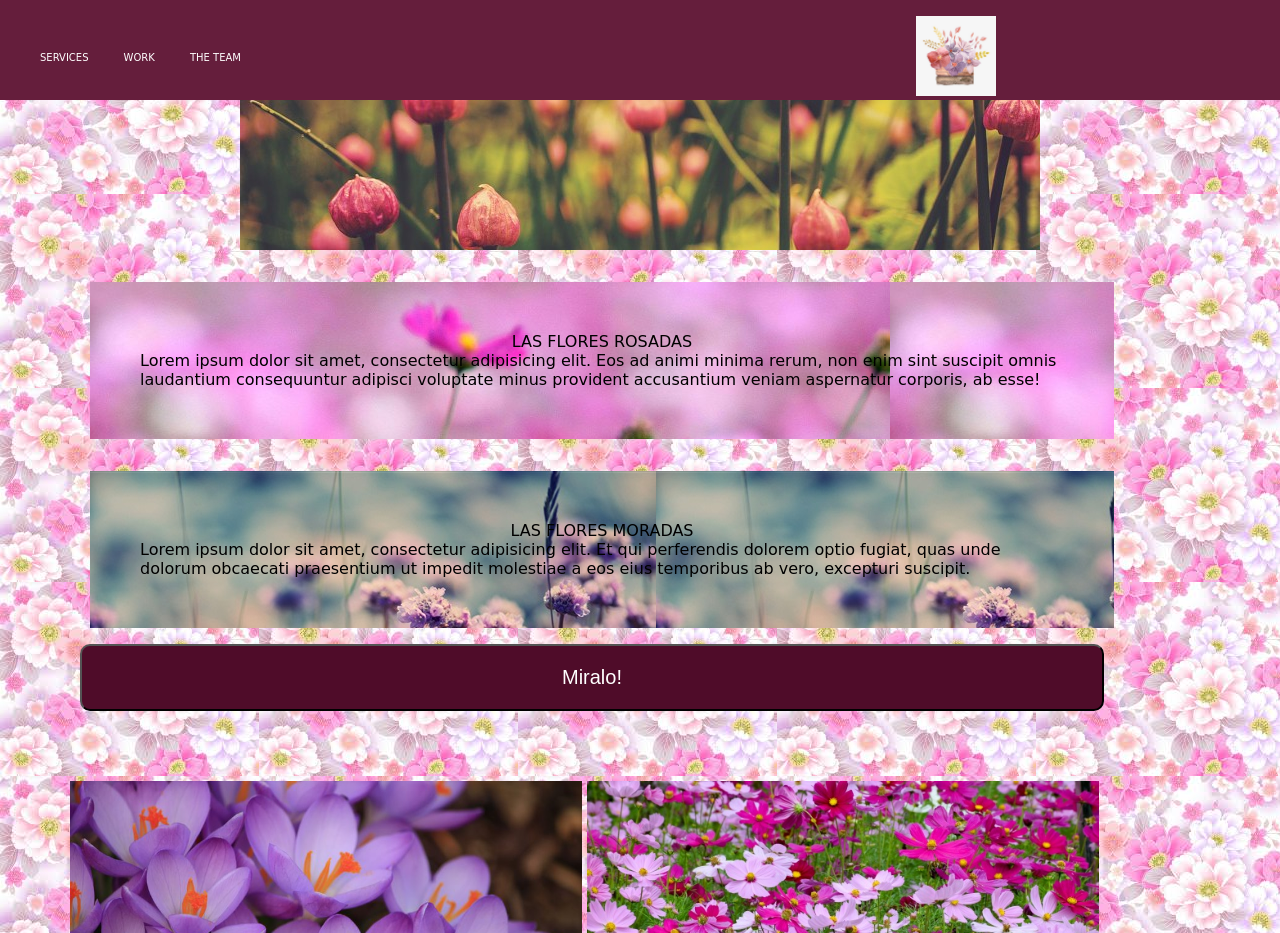
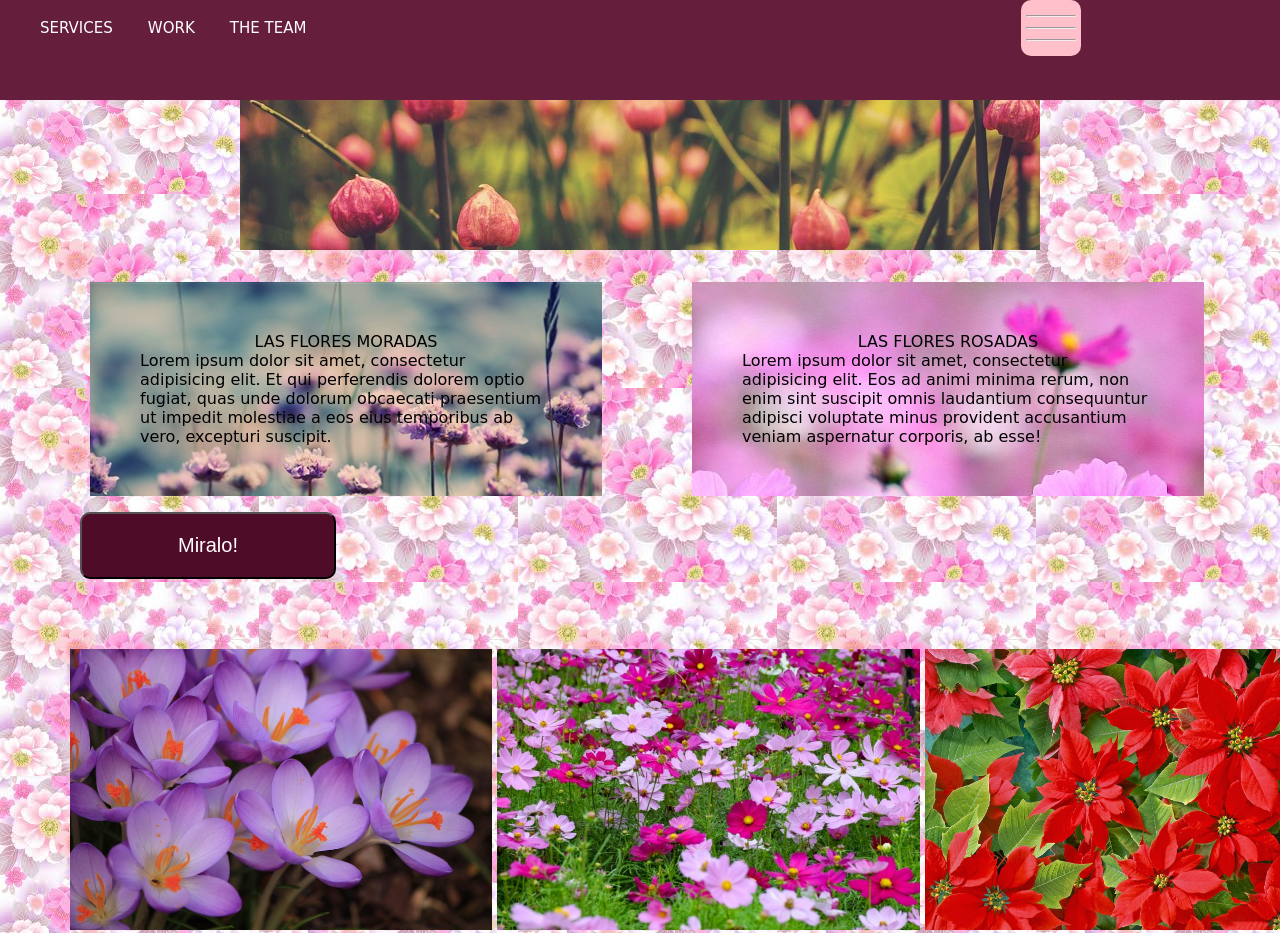
Before and after one commit to mariaahv/responsive_2, a plain HTML site: page index.html in a window 1280 px wide. Shown: the top 933 px of the page. Drawn offline with Linux system fonts and the light colour scheme.

Commit message:
revision

```diff
--- a/css/main.css
+++ b/css/main.css
@@ -26,10 +26,6 @@ a:hover {
 li{
   list-style: none;
 }
-img {
-  vertical-align: middle;
-}
-
 
 header{
 
@@ -38,21 +34,25 @@ header{
   top:0;
   width: 100%;
   height: 100px;
-
 }
 
 header nav {
-
 display: inline-block;
 margin-right: 600px;
 }
 
-header figure{
-  display:inline-block;
+#btn{
+width: 60px;
+background: pink;
+padding: 5px;
+border: none;
+vertical-align: middle;
+height: auto;
+}
 
-}
-header .logo{
-  width: 80px;
+#btn:hover{
+  background:fuchsia;
+  color:white;
 }
 
 header li{
@@ -62,8 +62,9 @@ header li{
 
 header li a{
   color:white;
-  font-size: 20px;
+  font-size: 50px;
   text-transform: uppercase;
+
 }
 .subimagen{
   /*outline: 1px solid red;*/
@@ -167,6 +168,9 @@ footer{
    display: inline-block;
    font-size: 10px;
  }
+ #btn{
+   width: 8%;
+ }
   .p1{
     width:100%;
   }
@@ -236,6 +240,11 @@ footer{
   header li a{
     display: inline-block;
     font-size: 10px;
+  }
+
+  #btn{
+    width: 8%;
+    float: left;
   }
    .p1{
      width:80%;
@@ -314,7 +323,7 @@ footer{
 
   header li a{
     display: inline-block;
-    font-size: 10px;
+    font-size: 15px;
   }
    .p1{
      width:50%;
@@ -323,7 +332,7 @@ footer{
      width: 50%;
    }
    button{
-     width: 50%;
+     width: 30%;
    }
    .details-1{
      width: 30%;
@@ -387,31 +396,34 @@ footer{
 
   header li a{
     display: inline-block;
-    font-size: 10px;
+    font-size: 15px;
   }
    .p1{
-     width:80%;
+     width:40%;
      margin-left: 90px;
+
    }
    .p2{
-     width: 80%;
+     width: 40%;
      margin-left: 90px;
+
    }
    button{
-     width: 80%;
+     width: 20%;
      margin-left: 80px;
+     display: inline-block;
    }
    .details-1{
-     width: 40%;
+     width:  33%;
 
    }
 
    .details-2{
-     width: 40%;
+     width:  33%;
 
    }
    .details-3{
-     width: 50%;
+     width:  33%;
 
    }
    footer{
--- a/index.html
+++ b/index.html
@@ -17,9 +17,13 @@
       <li><a href="#">the team</a></li>
     </ul>
     </nav>
-<figure>
-  <img class="logo" src="assets/images/logo1.jpg" alt="logo">
-</figure>
+
+    <button id='btn'>
+        <hr>
+        <hr>
+        <hr>
+    </button>
+
 </header>
 <section>
 <figure class="subimagen" >
@@ -44,19 +48,24 @@
     <p class="p-details">Lorem ipsum dolor sit amet, consectetur adipisicing elit.
        Ex voluptas quis sapiente a error magni tempore aspernatur,
       nostrum explicabo est, animi, voluptatibus velit consectetur
-      stotam quam aliquam nesciunt fugiat assumenda.</p></div>
+      stotam quam aliquam nesciunt fugiat assumenda.</p>
+  </div>
 
-  <div class="details-2"><img src="assets/images/sr.jpg" alt="" class="details" >
+  <div class="details-2">
+    <img src="assets/images/sr.jpg" alt="" class="details" >
     <p class="p-details">Lorem ipsum dolor sit amet, consectetur adipisicing elit.
       Ex voluptas quis sapiente a error magni tempore aspernatur,
       nostrum explicabo est, animi, voluptatibus velit consectetur
-      stotam quam aliquam nesciunt fugiat assumenda.</p></div>
+      stotam quam aliquam nesciunt fugiat assumenda.</p>
+  </div>
 
-  <div class="details-3"><img src="assets/images/sroj.jpg" alt="" class="details" >
+  <div class="details-3">
+    <img src="assets/images/sroj.jpg" alt="" class="details" >
     <p class="p-details">Lorem ipsum dolor sit amet, consectetur adipisicing elit.
       Ex voluptas quis sapiente a error magni tempore aspernatur,
       nostrum explicabo est, animi, voluptatibus velit consectetur
-      stotam quam aliquam nesciunt fugiat assumenda.</p></div>
+      stotam quam aliquam nesciunt fugiat assumenda.</p>
+  </div>
 
 </section>
 <footer>
```
Also changed, not shown: 1 other file. Lines whose indentation alone changed are shown as unchanged.
